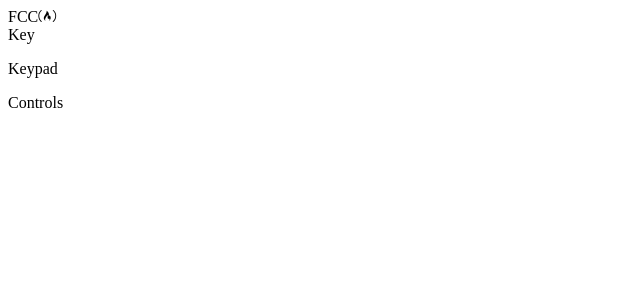
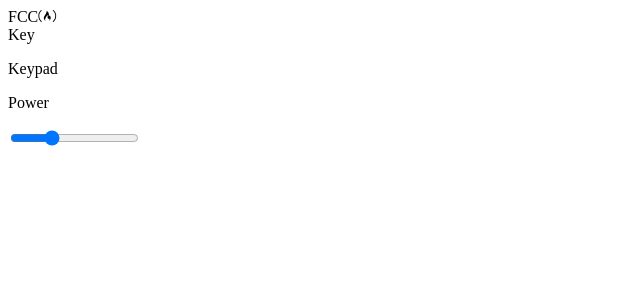
Before and after one commit to Mmackz/drum-machine, a React (Create React App) app: page / in a window 1280 px wide. Shown: the top 300 px of the page, without its empty margins (0-640 px from the left). Built offline with nearby package versions, Linux system fonts and the light colour scheme.

Commit message:
🚧  implement controls section

```diff
--- a/src/components/Controls.js
+++ b/src/components/Controls.js
@@ -1,5 +1,25 @@
-function Controls() {
-   return "Controls";
+function Controls(props) {
+   const { options, setOptions } = props;
+   const { sound, volume } = options
+
+   function setVolume({ target }) {
+      setOptions(state => ({...state, volume: target.value}))
+   }
+
+   return (
+      <div className="options-container">
+         <div class="switch-container">
+            <p class="switch-label">Power</p>
+            <div class="outer-switch">
+               <div class="inner-switch"></div>
+            </div>
+         </div>
+         <p className="options-display">{sound}</p>
+         <div class="volume-slider">
+            <input onChange={setVolume} type="range" min="0" max="100" value={volume} />
+         </div>
+      </div>
+   );
 }
 
 export default Controls;
```
